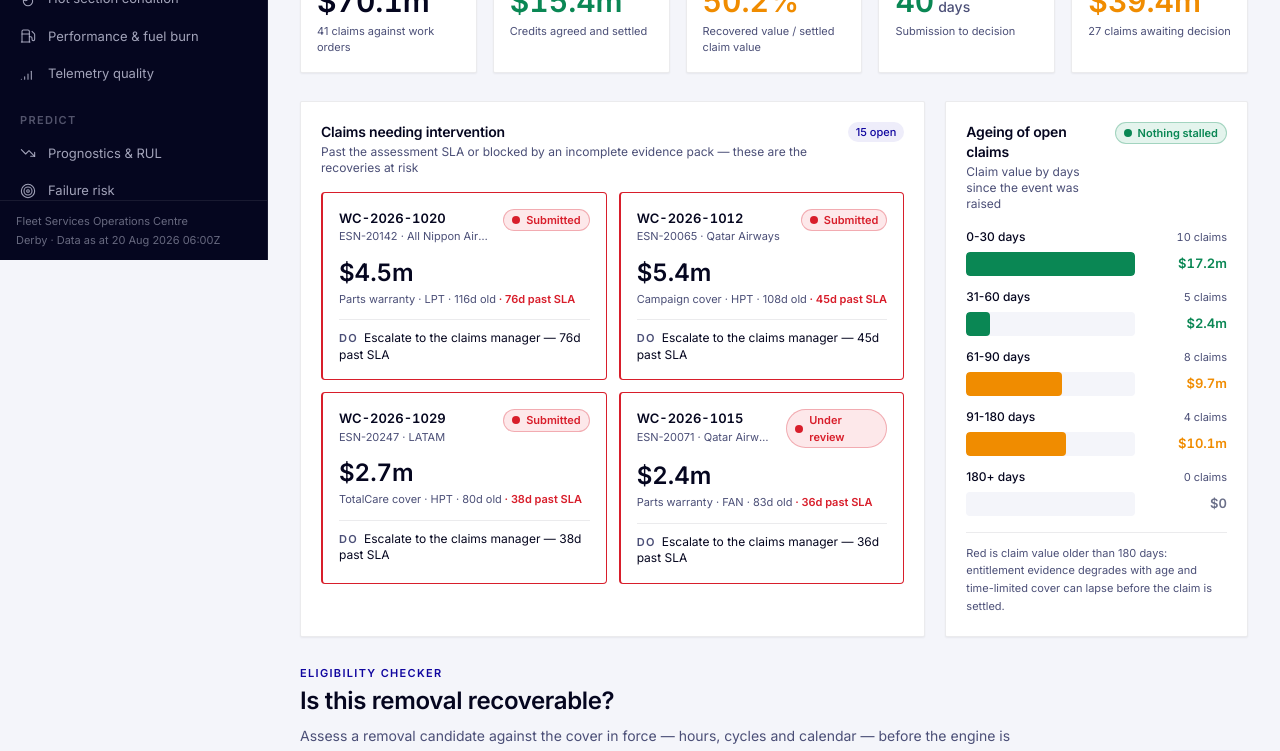
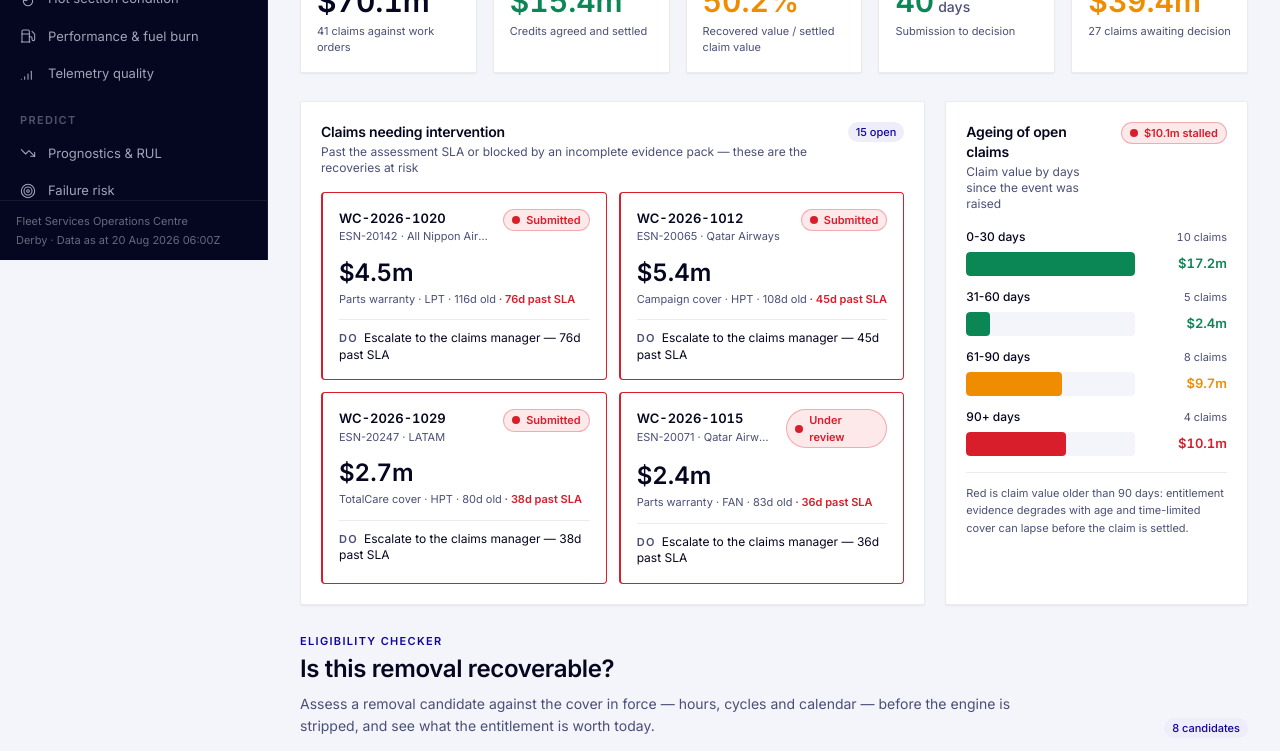
Before and after one commit to cogdeasy/rr-engine, a Next.js app in the folder apps/web/: page /supply/warranty in a window 1280 px wide. Shown: the part 540-1291 px from the top of the page. Built offline with nearby package versions, Linux system fonts and the light colour scheme.

Commit message:
Show nil recovery on rejected claims and age open claims against a reachable bucket
Co-Authored-By: Ciaran <ciaran.deasy@cognition.ai>

```diff
--- a/apps/web/src/app/supply/warranty/page.tsx
+++ b/apps/web/src/app/supply/warranty/page.tsx
@@ -91,7 +91,7 @@ export default function WarrantyClaimsPage() {
     .sort((a, b) => b.slaBreachDays - a.slaBreachDays || b.claimedUsd - a.claimedUsd);
   const interventions = atRisk.slice(0, 4);
 
-  const stalled = ageing.find((b) => b.id === "180+");
+  const stalled = ageing.find((b) => b.id === "90+");
   const recoveryStatus = summary.recoveryRatePct < 45 ? "red" : summary.recoveryRatePct < 65 ? "amber" : "green";
 
   return (
@@ -220,7 +220,7 @@ export default function WarrantyClaimsPage() {
           />
           <AgeingChart buckets={ageing} />
           <p className="mt-4 border-t border-rr-ink/8 pt-3 text-[11px] leading-relaxed text-rr-slate">
-            Red is claim value older than 180 days: entitlement evidence degrades with age and time-limited cover can
+            Red is claim value older than 90 days: entitlement evidence degrades with age and time-limited cover can
             lapse before the claim is settled.
           </p>
         </Panel>
--- a/apps/web/src/components/warranty/claim-register.tsx
+++ b/apps/web/src/components/warranty/claim-register.tsx
@@ -260,7 +260,13 @@ export function ClaimRegister({ claims, coverLabels, stateLabels, eventLabels, r
             <Field label="Claimed" value={formatUsd(selected.claimedUsd)} large />
             <Field
               label="Recovered"
-              value={selected.state === "approved" ? formatUsd(selected.approvedUsd) : "Pending"}
+              value={
+                selected.state === "approved"
+                  ? formatUsd(selected.approvedUsd)
+                  : selected.state === "rejected"
+                    ? "Nil — rejected"
+                    : "Pending"
+              }
               large
               tone={selected.state === "approved" ? "green" : selected.state === "rejected" ? "red" : undefined}
             />
--- a/packages/data/src/modules/warranty.ts
+++ b/packages/data/src/modules/warranty.ts
@@ -363,8 +363,7 @@ const AGEING_BUCKETS: { id: string; label: string; minDays: number; maxDays: num
   { id: "0-30", label: "0-30 days", minDays: 0, maxDays: 30, status: "green" },
   { id: "31-60", label: "31-60 days", minDays: 31, maxDays: 60, status: "green" },
   { id: "61-90", label: "61-90 days", minDays: 61, maxDays: 90, status: "amber" },
-  { id: "91-180", label: "91-180 days", minDays: 91, maxDays: 180, status: "amber" },
-  { id: "180+", label: "180+ days", minDays: 181, maxDays: null, status: "red" },
+  { id: "90+", label: "90+ days", minDays: 91, maxDays: null, status: "red" },
 ];
 
 /** Ageing profile of claims that are still open. */
```
